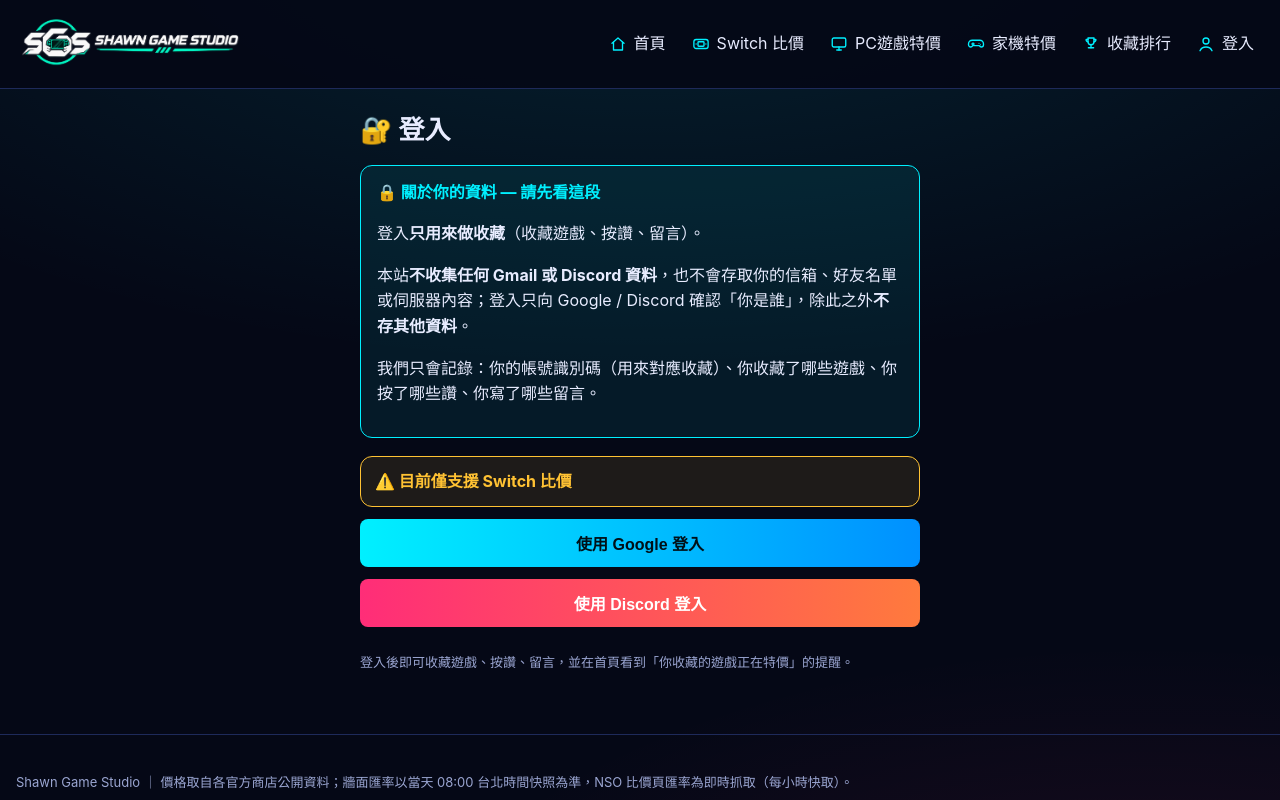
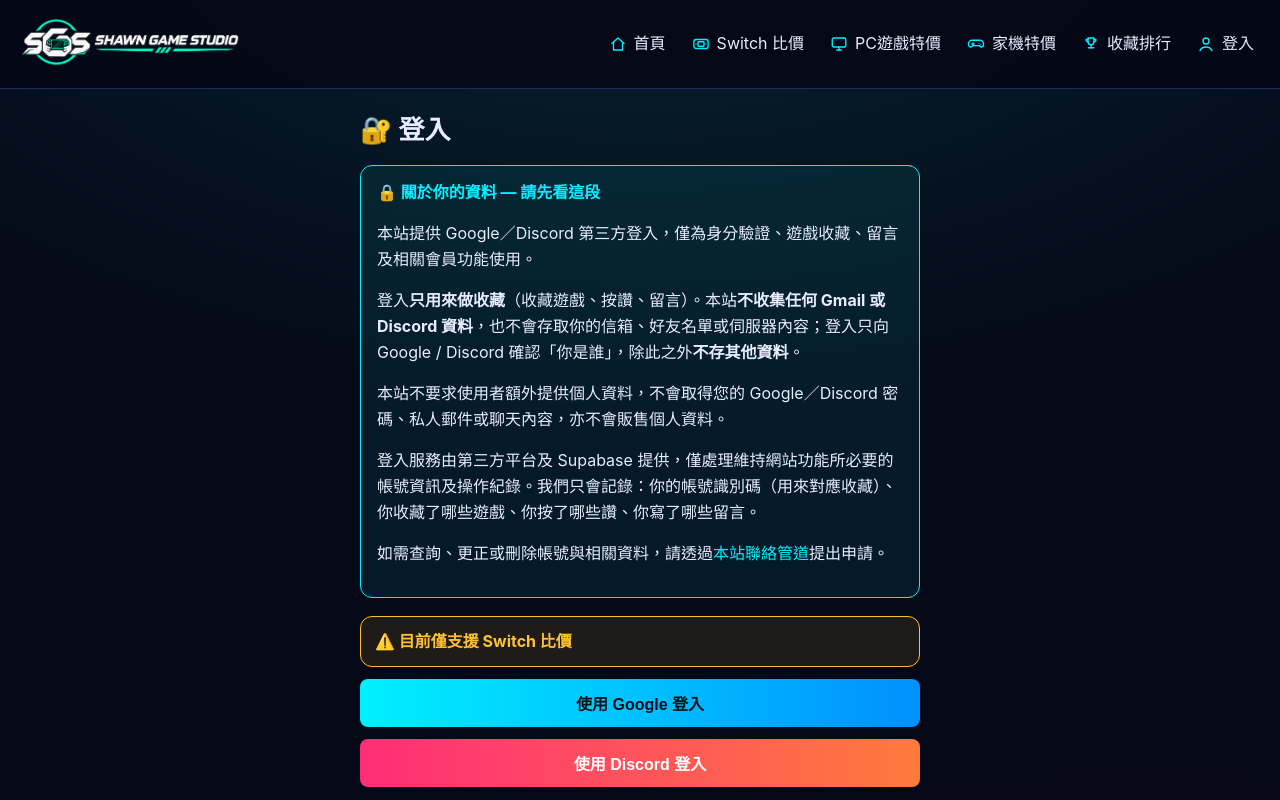
Before and after one commit to shawnwin777/switch-price-site, a Next.js app: page /login in a window 1280 px wide. Shown: the top 800 px of the page. Built offline with nearby package versions, Linux system fonts and the light colour scheme; no server answers.

Commit message:
Login page: add third-party login privacy notice (2026-11-25)

```diff
--- a/components/LoginClient.tsx
+++ b/components/LoginClient.tsx
@@ -56,14 +56,20 @@ export default function LoginClient() {
       <div className="notice-box">
         <h3>🔒 關於你的資料 — 請先看這段</h3>
         <p>
-          登入<strong>只用來做收藏</strong>（收藏遊戲、按讚、留言）。
+          本站提供 Google／Discord 第三方登入，僅為身分驗證、遊戲收藏、留言及相關會員功能使用。
         </p>
         <p>
-          本站<strong>不收集任何 Gmail 或 Discord 資料</strong>，也不會存取你的信箱、好友名單或伺服器內容；登入只向
+          登入<strong>只用來做收藏</strong>（收藏遊戲、按讚、留言）。本站<strong>不收集任何 Gmail 或 Discord 資料</strong>，也不會存取你的信箱、好友名單或伺服器內容；登入只向
           Google / Discord 確認「你是誰」，除此之外<strong>不存其他資料</strong>。
         </p>
         <p>
-          我們只會記錄：你的帳號識別碼（用來對應收藏）、你收藏了哪些遊戲、你按了哪些讚、你寫了哪些留言。
+          本站不要求使用者額外提供個人資料，不會取得您的 Google／Discord 密碼、私人郵件或聊天內容，亦不會販售個人資料。
+        </p>
+        <p>
+          登入服務由第三方平台及 Supabase 提供，僅處理維持網站功能所必要的帳號資訊及操作紀錄。我們只會記錄：你的帳號識別碼（用來對應收藏）、你收藏了哪些遊戲、你按了哪些讚、你寫了哪些留言。
+        </p>
+        <p>
+          如需查詢、更正或刪除帳號與相關資料，請透過<a href="/home">本站聯絡管道</a>提出申請。
         </p>
       </div>
 
```
